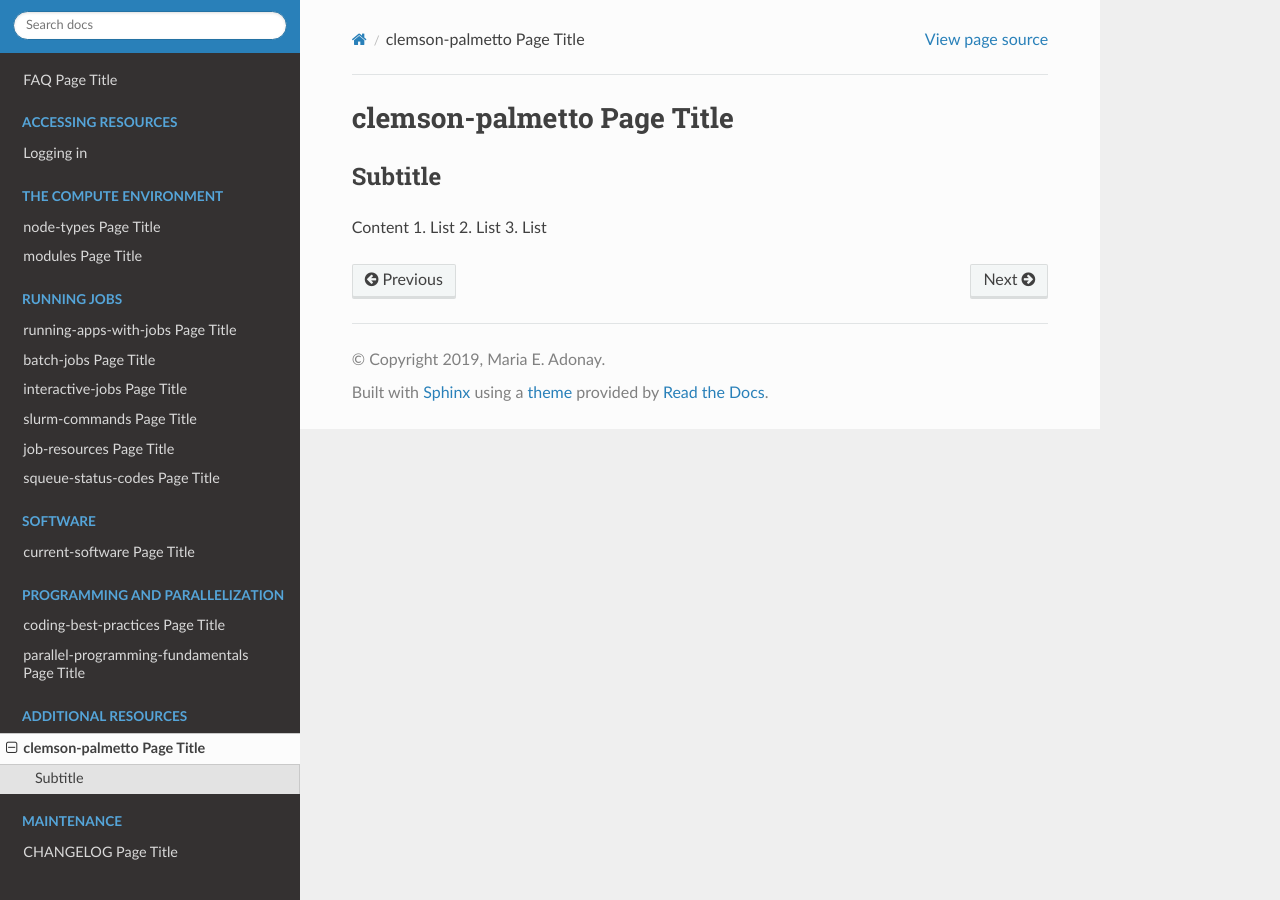
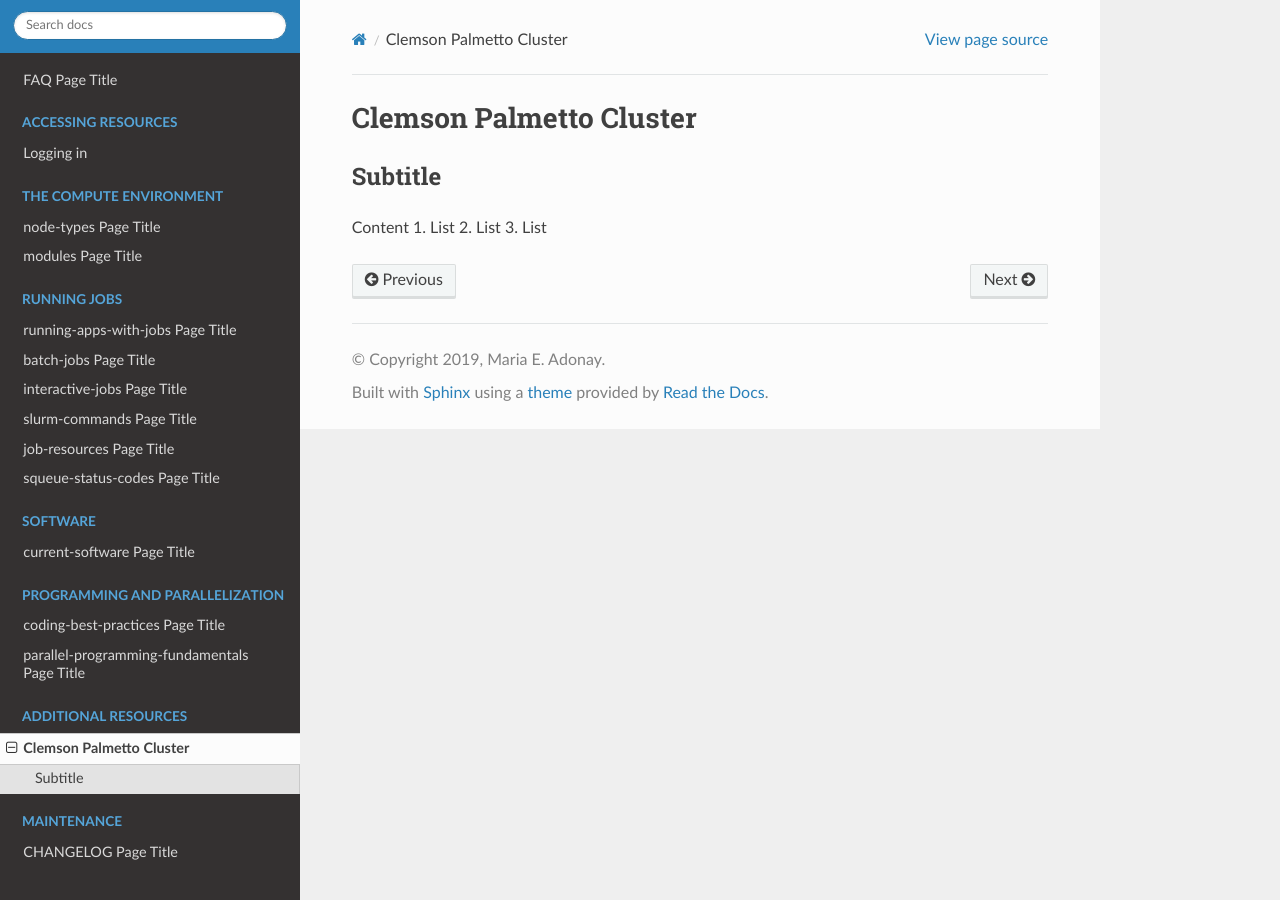
Before and after one commit to amalgamaria/secretariat, a Sphinx documentation site: the page built from docs/additional-resources/clemson-palmetto.rst, in a window 1280 px wide. Built offline with Sphinx 7.4.7 and the Read the Docs theme 2.0.0, drawn with Linux system fonts in a browser that asks for light colours.

Commit message:
Change title

```diff
--- a/docs/additional-resources/clemson-palmetto.rst
+++ b/docs/additional-resources/clemson-palmetto.rst
@@ -1,5 +1,5 @@
-clemson-palmetto Page Title
-===========================
+Clemson Palmetto Cluster
+========================
 
 Subtitle
 ********
```
